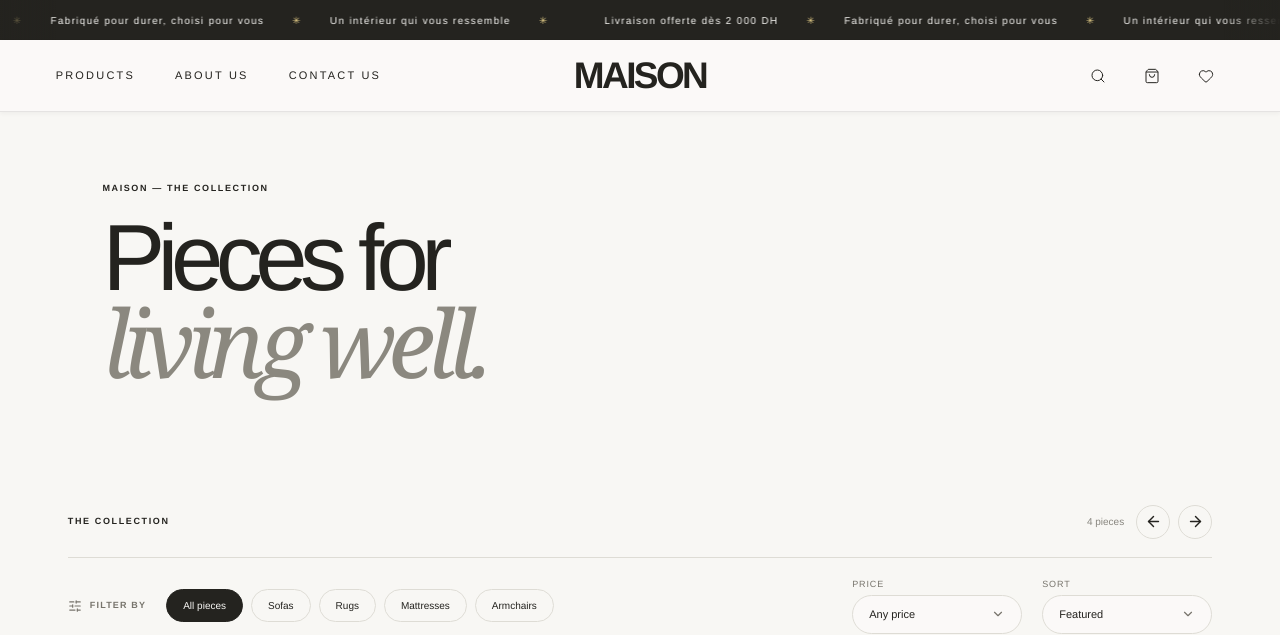
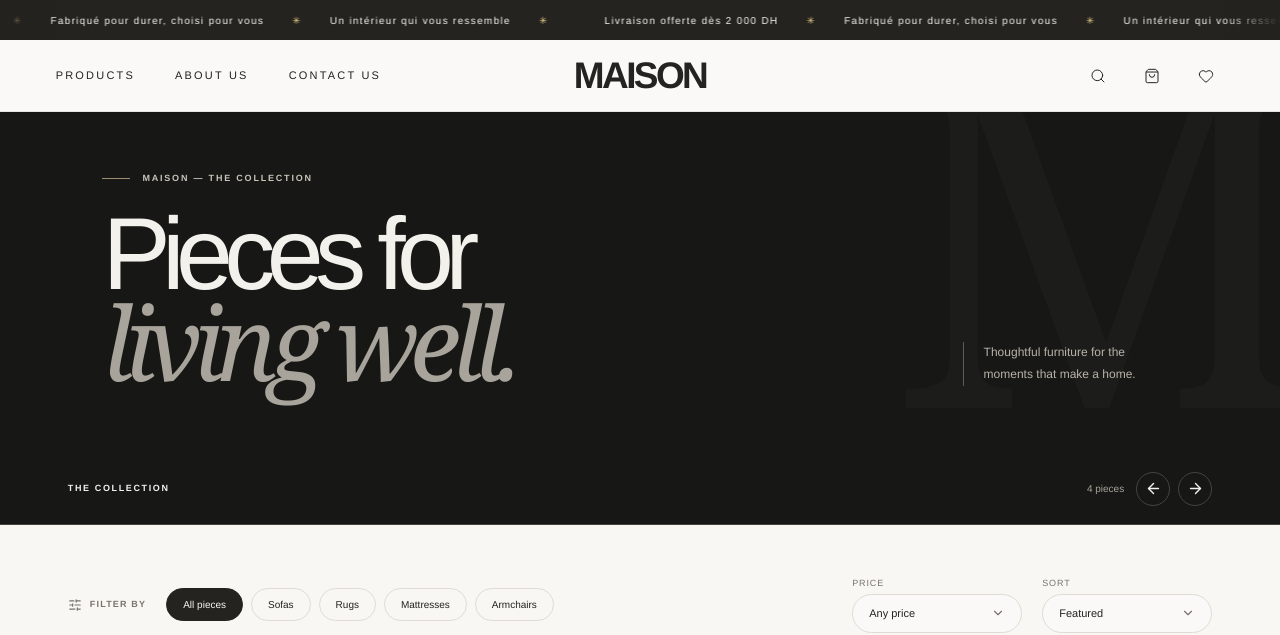
Before and after one commit to Hicham2115/Furniture-Ecom, a Next.js app: page /products in a window 1280 px wide. Shown: the top 635 px of the page. Built offline with nearby package versions, Linux system fonts and the light colour scheme.

Commit message:
your message

```diff
--- a/components/featured-furniture-section.tsx
+++ b/components/featured-furniture-section.tsx
@@ -42,8 +42,9 @@ export function FeaturedFurnitureSection({ showAll = false, favoritesOnly = fals
   }, [category, favorites, favoritesOnly, priceRange, showAll, sortOrder]);
 
   return (
-    <section data-scroll-reveal className="px-[5.3%] py-24 max-md:px-[5%] max-md:py-[69px]" id="selection">
-      <div className="flex items-center justify-between border-b border-line pb-[18px]"><p className="m-0 text-[9px] font-semibold uppercase tracking-[.18em]">{favoritesOnly ? "YOUR FAVORITES" : showAll ? "THE COLLECTION" : <>MAISON EDIT — 2026</>}</p><div className="flex items-center gap-3"><span className="text-[10px] text-muted">{selection.length} pieces</span><div className="flex gap-2"><button className="grid h-[34px] w-[34px] place-items-center rounded-full border border-line transition-colors hover:bg-butter" aria-label="Previous products"><ArrowLeft size={17} /></button><button className="grid h-[34px] w-[34px] place-items-center rounded-full border border-line transition-colors hover:bg-butter" aria-label="Next products"><ArrowRight size={17} /></button></div></div></div>
+    <section data-scroll-reveal className={showAll ? "" : "px-[5.3%] py-24 max-md:px-[5%] max-md:py-[69px]"} id="selection">
+      <div className={`flex items-center justify-between border-b pb-[18px] ${showAll ? "bg-[#171715] px-[5.3%] pt-10 border-[#45433e] text-[#f3f1ec] max-md:px-[5%]" : "border-line"}`}><p className="m-0 text-[9px] font-semibold uppercase tracking-[.18em]">{favoritesOnly ? "YOUR FAVORITES" : showAll ? "THE COLLECTION" : <>MAISON EDIT — 2026</>}</p><div className="flex items-center gap-3"><span className={showAll ? "text-[10px] text-[#a8a49b]" : "text-[10px] text-muted"}>{selection.length} pieces</span><div className="flex gap-2"><button className={`grid h-[34px] w-[34px] place-items-center rounded-full border transition-colors ${showAll ? "border-[#45433e] hover:bg-[#302f2b]" : "border-line hover:bg-butter"}`} aria-label="Previous products"><ArrowLeft size={17} /></button><button className={`grid h-[34px] w-[34px] place-items-center rounded-full border transition-colors ${showAll ? "border-[#45433e] hover:bg-[#302f2b]" : "border-line hover:bg-butter"}`} aria-label="Next products"><ArrowRight size={17} /></button></div></div></div>
+      <div className={showAll ? "bg-paper px-[5.3%] pb-24 pt-8 max-md:px-[5%] max-md:pb-[69px]" : ""}>
       {showAll && <div className="mb-8 border-b border-line py-5">
         <div className="flex flex-wrap items-center justify-between gap-5">
           <div className="flex items-center gap-2 text-[9px] font-semibold uppercase tracking-[.13em] text-[#77746c]"><SlidersHorizontal size={14} /> Filter by</div>
@@ -79,6 +80,7 @@ export function FeaturedFurnitureSection({ showAll = false, favoritesOnly = fals
         <div className="flex justify-between gap-2 pt-4 max-sm:flex-col"><div><p className="mb-2 mt-0 text-[8px] uppercase tracking-[.13em] text-[#8b8881]">{product.category === "Canapés" ? "Sofas" : product.category === "Tapis" ? "Rugs" : product.category === "Matelas" ? "Mattresses" : "Armchairs"}</p><h3 className="mb-1 mt-0 text-sm font-medium tracking-[-.02em]"><a className="transition-colors hover:text-[#8a7854]" href={`/products/${product.id}`}>{product.name}</a></h3><p className="m-0 text-[10px] text-[#8b8881]">{product.detail}</p></div><strong className="whitespace-nowrap text-[11px] font-semibold max-sm:mt-1">{money(product.price)}</strong></div>
       </article>)}</div>}
       {!showAll && !favoritesOnly && <a className="mt-7 hidden w-fit items-center gap-3 border-b border-[#a8a59c] py-2 text-[9px] font-semibold uppercase tracking-[.1em] max-md:inline-flex" href="/products">Toute la collection <ArrowUpRight size={15} /></a>}
+      </div>
     </section>
   );
 }
--- a/components/products-page.tsx
+++ b/components/products-page.tsx
@@ -3,5 +3,5 @@ import { Footer } from "@/components/footer";
 import { Header } from "@/layout/header";
 
 export function ProductsPage() {
-  return <><Header /><main className="min-h-[65vh]" id="top"><div className="px-[8%] pb-5 pt-[70px] max-md:px-[6%] max-md:pt-[52px]"><p className="m-0 text-[9px] font-semibold uppercase tracking-[.18em]">MAISON — THE COLLECTION</p><h1 className="mb-0 mt-5 text-[clamp(50px,8vw,94px)] font-normal leading-[.9] tracking-[-.08em]">Pieces for<br /><em className="font-serif text-[#8b887f]">living well.</em></h1></div><FeaturedFurnitureSection showAll /></main><Footer /></>;
+  return <><Header /><main className="min-h-[65vh]" id="top"><section className="relative flex min-h-[300px] items-end justify-between gap-12 overflow-hidden bg-[#171715] px-[8%] pb-[42px] pt-[60px] text-[#f3f1ec] max-md:min-h-0 max-md:flex-col max-md:items-start max-md:gap-9 max-md:px-[6%] max-md:pb-10 max-md:pt-[52px]" aria-labelledby="collection-title"><div className="relative z-10"><p className="mb-0 mt-0 flex items-center gap-3 text-[9px] font-semibold uppercase tracking-[.2em] text-[#c8c4ba]"><span className="h-px w-7 bg-[#9c8e72]" aria-hidden="true" />MAISON — THE COLLECTION</p><h1 id="collection-title" className="mb-0 mt-6 text-[clamp(54px,8vw,104px)] font-normal leading-[.86] tracking-[-.085em]">Pieces for<br /><em className="font-serif text-[#a8a49b]">living well.</em></h1></div><p className="relative z-10 mb-1 max-w-[215px] border-l border-[#625d52] pl-5 text-[12px] leading-[1.8] text-[#b8b3a8] max-md:max-w-[260px]">Thoughtful furniture for the moments that make a home.</p><span className="pointer-events-none absolute -right-10 -top-28 select-none font-serif text-[460px] leading-none text-white/[.025] max-md:-right-7 max-md:-top-9 max-md:text-[250px]" aria-hidden="true">M</span></section><FeaturedFurnitureSection showAll /></main><Footer /></>;
 }
```
